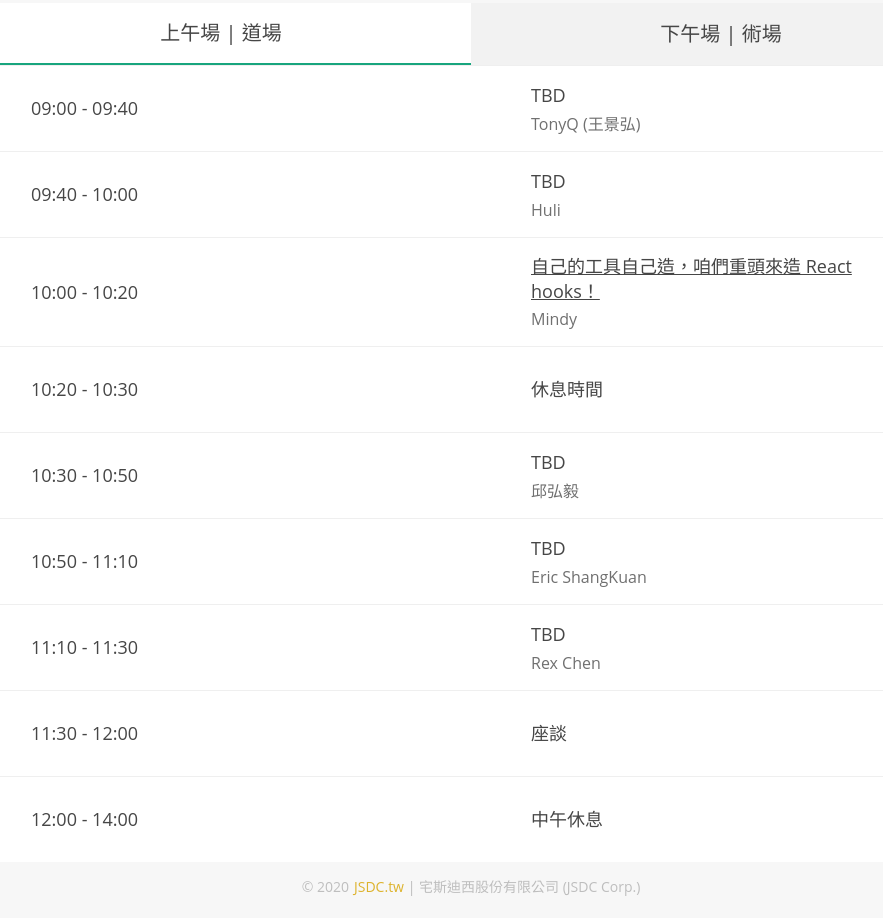
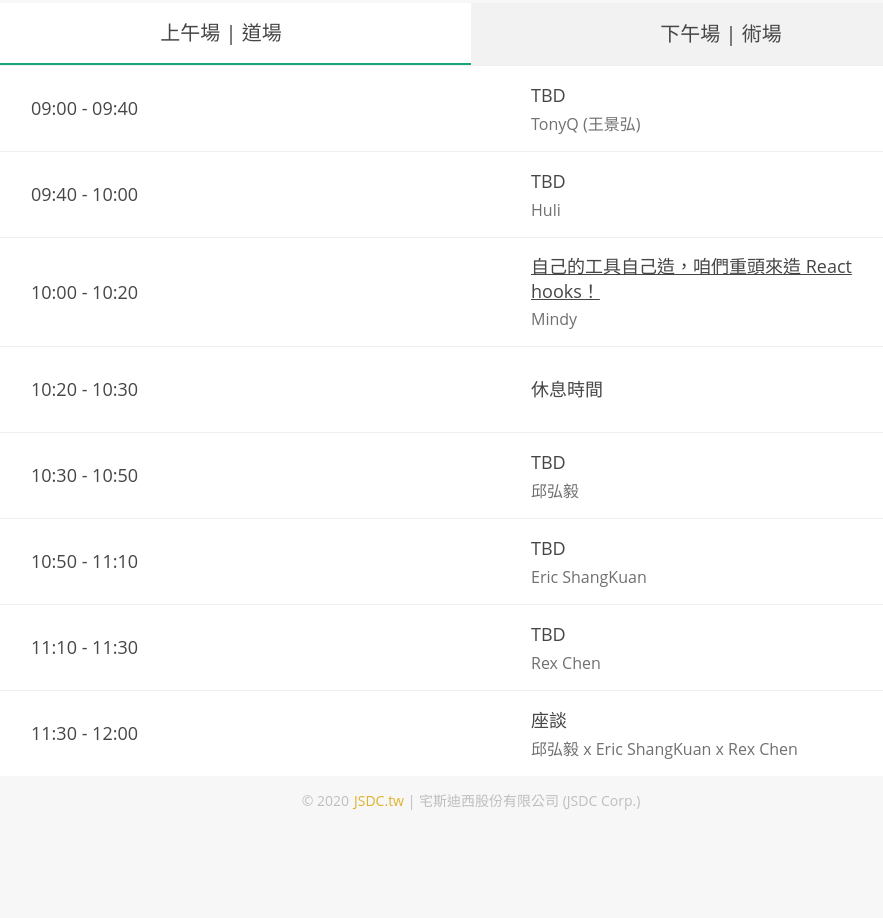
Before and after one commit to jsdc-core/jsdc2020, a Gatsby site: page /agenda in a window 1280 px wide. Shown: the part 215-1133 px from the top of the page, without its empty margins (169-1052 px from the left). After the commit the page ends 1047 px from the top, so only its background shows below. Built offline with nearby package versions, Linux system fonts and the light colour scheme; Gatsby itself is replaced by a stand-in of ours.

Commit message:
feat(speaker): refactor SpeakerModal feat(agenda): refactor Agenda type and data

```diff
--- a/src/data/agenda.ts
+++ b/src/data/agenda.ts
@@ -36,14 +36,12 @@ const AgendaData: {
   }, {
     time: '11:30 - 12:00',
     title: '座談',
-  }, {
-    time: '12:00 - 14:00',
-    title: '中午休息',
+    multiSpeaker: '邱弘毅 x Eric ShangKuan x Rex Chen',
   }],
   afternoon: [{
     time: '14:00 - 14:40',
     title: '',
-    speaker: SpeakerObj['Paul Li (mei, a.k.a 老木大師)'],
+    speaker: SpeakerObj['Paul Li (mei)'],
   }, {
     time: '14:40 - 15:00',
     title: 'Lerna 的套件管理術',
@@ -72,6 +70,7 @@ const AgendaData: {
   }, {
     time: '16:30 - 17:00',
     title: '座談',
+    multiSpeaker: 'Will 保哥 x Jeremy Lu',
   }],
 };
 
--- a/src/data/speaker.ts
+++ b/src/data/speaker.ts
@@ -48,12 +48,13 @@ export const SpeakerObj = {
     github: 'noootown',
     facebook: 'noootownnotes',
   },
-  'Paul Li (mei, a.k.a 老木大師)': {
-    name: 'Paul Li (mei, a.k.a 老木大師)',
+  'Paul Li (mei)': {
+    name: 'Paul Li (mei)',
     company: 'Verizon Media',
     img: 'meistudioli.png',
     github: 'meistudioli',
     facebook: 'mei.studio.li',
+    description: '',
   },
   'Fong': {
     name: 'Fong',
--- a/src/module/agenda/components/AgendaSection.tsx
+++ b/src/module/agenda/components/AgendaSection.tsx
@@ -6,7 +6,8 @@ import SpeakerModal from '~/module/speaker/SpeakerModal';
 
 function AgendaRowComponent({ agenda }: { agenda: Agenda }) {
   const [open, setOpen] = useState(false);
-  const openable = !!agenda.title && !!agenda.speaker;
+  const speaker = agenda.speaker;
+  const openable = !!agenda.title && !!speaker;
   const handleOpen = () => {
     if (openable) setOpen(true);
   }
@@ -18,11 +19,13 @@ function AgendaRowComponent({ agenda }: { agenda: Agenda }) {
       </AgendaCell>
       <AgendaCell>
         <Title onClick={handleOpen} openable={openable}>{agenda.title || 'TBD'}</Title>
-        {agenda.speaker && <Speaker>{agenda.speaker.name}</Speaker>}
+        {(speaker || agenda.multiSpeaker) && <Speaker>{speaker?.name ?? agenda.multiSpeaker}</Speaker>}
       </AgendaCell>
-      {agenda.speaker && open && <SpeakerModal
-        agenda={agenda}
-        speaker={agenda.speaker}
+      {speaker && open && <SpeakerModal
+        avatar={speaker.img}
+        title={agenda.title}
+        subtitle={speaker.name}
+        description={agenda.description ?? ''}
         onClose={() => setOpen(false)}/>}
     </AgendaRow>
   );
--- a/src/module/agenda/types.ts
+++ b/src/module/agenda/types.ts
@@ -4,6 +4,7 @@ export interface Agenda {
   time: string;
   title: string;
   speaker?: Speaker;
+  multiSpeaker?: string;
   description?: string;
   slide?: string;
 }
--- a/src/module/speaker/SpeakerModal.tsx
+++ b/src/module/speaker/SpeakerModal.tsx
@@ -8,38 +8,25 @@ import renderDescription from '~/utils/renderDescription';
 import { Agenda } from '../agenda/types';
 
 interface Props {
-  speaker: Speaker;
-  agenda?: Agenda;
+  title: string;
+  subtitle: string;
+  description: string;
+  avatar: string;
   onClose: () => void;
 }
 
-export default function SpeakerModal({ speaker, agenda, onClose }: Props) {
+export default function SpeakerModal({ title, subtitle, description, avatar, onClose }: Props) {
   const handleClose = useCallback((e: React.MouseEvent) => {
     e.stopPropagation();
     onClose();
   }, []);
-  const { title, subtitle, description } = (() => {
-    if (agenda) {
-      return {
-        title: agenda.title,
-        subtitle: speaker.name,
-        description: agenda.description,
-      };
-    }
-
-    return {
-      title: speaker.name,
-      subtitle: speaker.company,
-      description: speaker.description,
-    };
-  })()
 
   return (
     <Overlay handleClick={handleClose}>
       <Wrapper onClick={(e: React.MouseEvent) => e.stopPropagation()}>
         <Main>
           <AvatarContainer>
-            <Avatar src={`/images/speaker/${speaker.img}`} alt=''/>
+            <Avatar src={`/images/speaker/${avatar}`} alt=''/>
           </AvatarContainer>
           <Title>
             {title}
--- a/src/module/speaker/types.tsx
+++ b/src/module/speaker/types.tsx
@@ -1,8 +1,8 @@
 export interface Speaker {
   name: string;
   img: string;
-  company?: string;
-  description?: string;
+  company: string;
+  description: string;
 
   // social
   github: string;
```
Also changed, not shown: src/module/speaker/SpeakerPage.tsx (+6 -1 lines).
